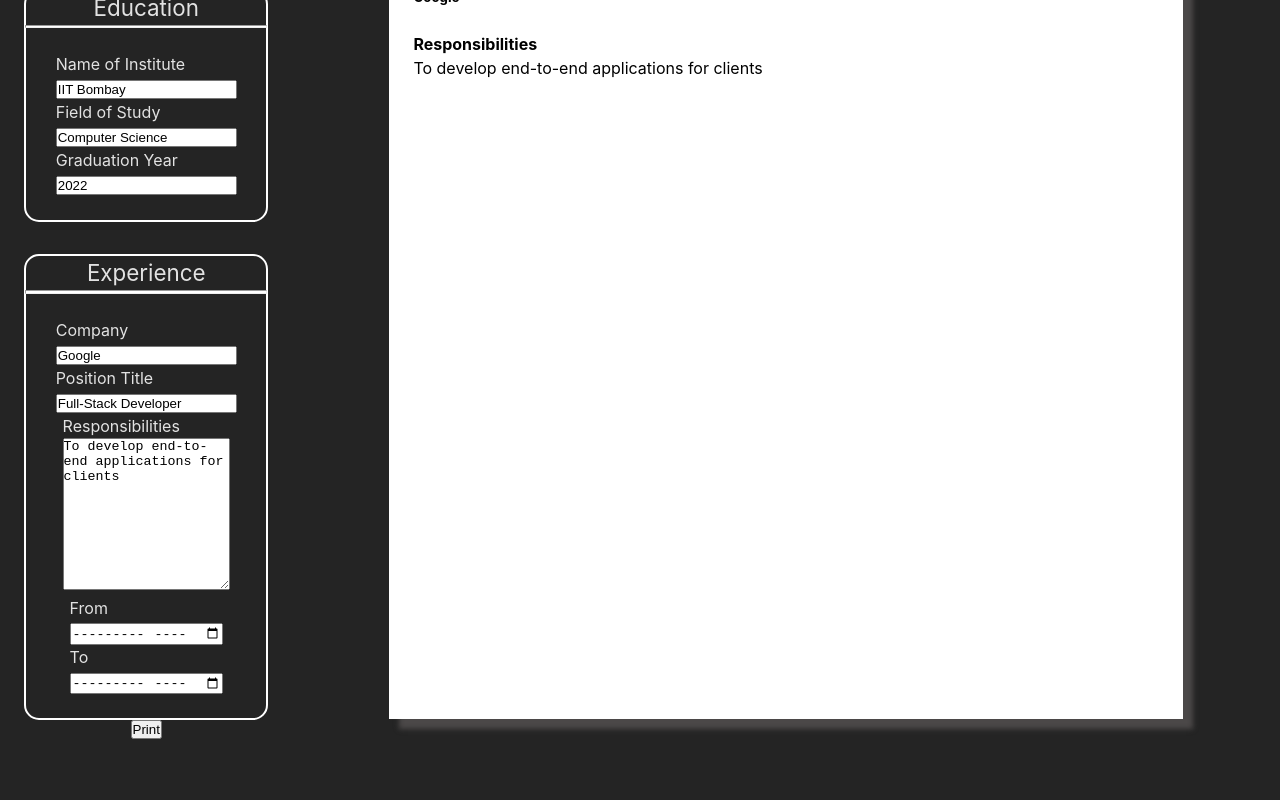
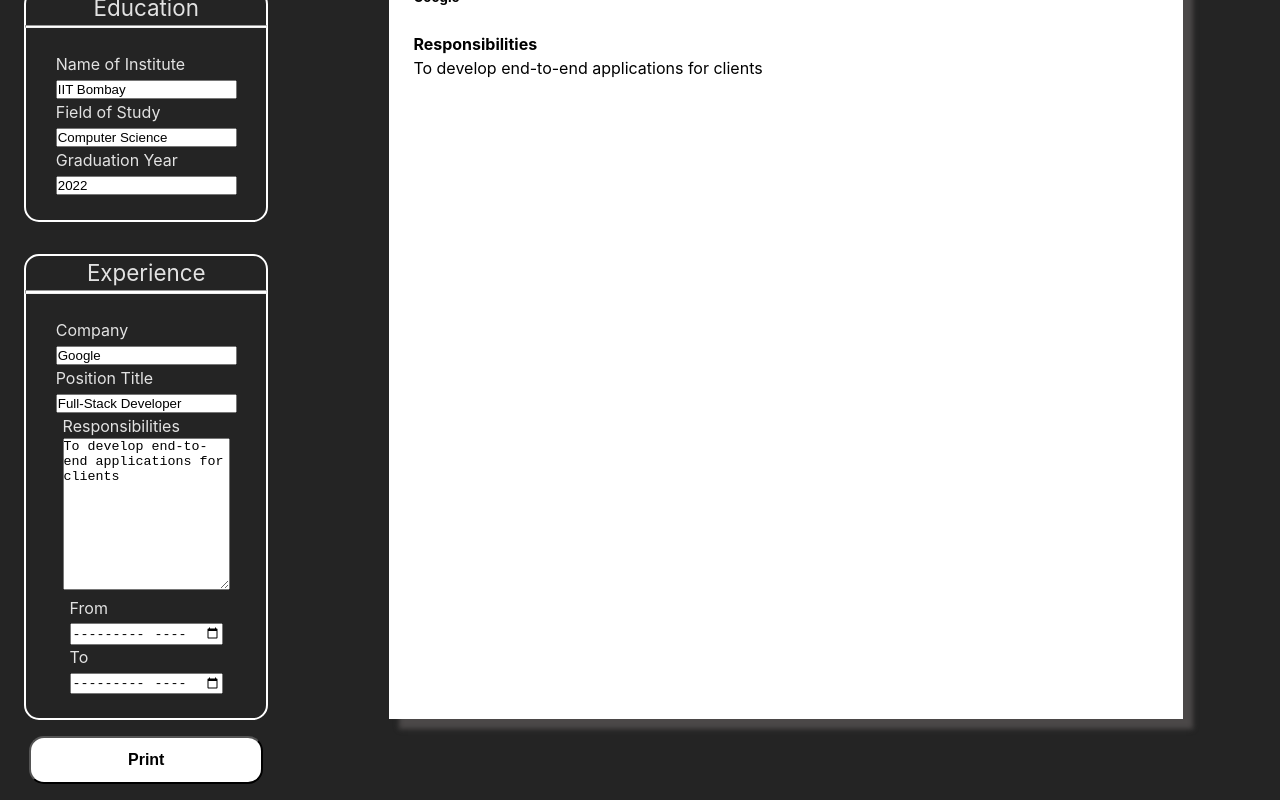
Before and after one commit to nikhil-tiwary61/cv-builder, a React (Vite) app: page / in a window 1280 px wide. Shown: the part 436-1236 px from the top of the page. Before the commit the page ends 1187 px from the top, so only its background shows below. Built offline with nearby package versions, Linux system fonts and the light colour scheme.

Commit message:
add style to print button

```diff
--- a/src/App.css
+++ b/src/App.css
@@ -8,6 +8,23 @@
   display: flex;
   flex-direction: column;
   align-items: center;
+}
+
+#print-button {
+  cursor: pointer;
+  font-size: 1em;
+  font-weight: bold;
+  width: 80%;
+  height: 3em;
+  color: black;
+  background: white;
+  margin: 1em 0 1em 0;
+  border-radius: 15px;
+}
+
+#print-button:active {
+  background: #4b4848;
+  color: white;
 }
 
 .right-side-view {
--- a/src/App.jsx
+++ b/src/App.jsx
@@ -30,7 +30,7 @@ export default function App() {
         <EducationForm resume={resume} changeResume={changeResume} />
         <ExperienceForm resume={resume} changeResume={changeResume} />
         <ReactToPrint
-          trigger={() => <button>Print</button>}
+          trigger={() => <button id="print-button">Print</button>}
           content={() => componentRef}
         />
       </div>
```
